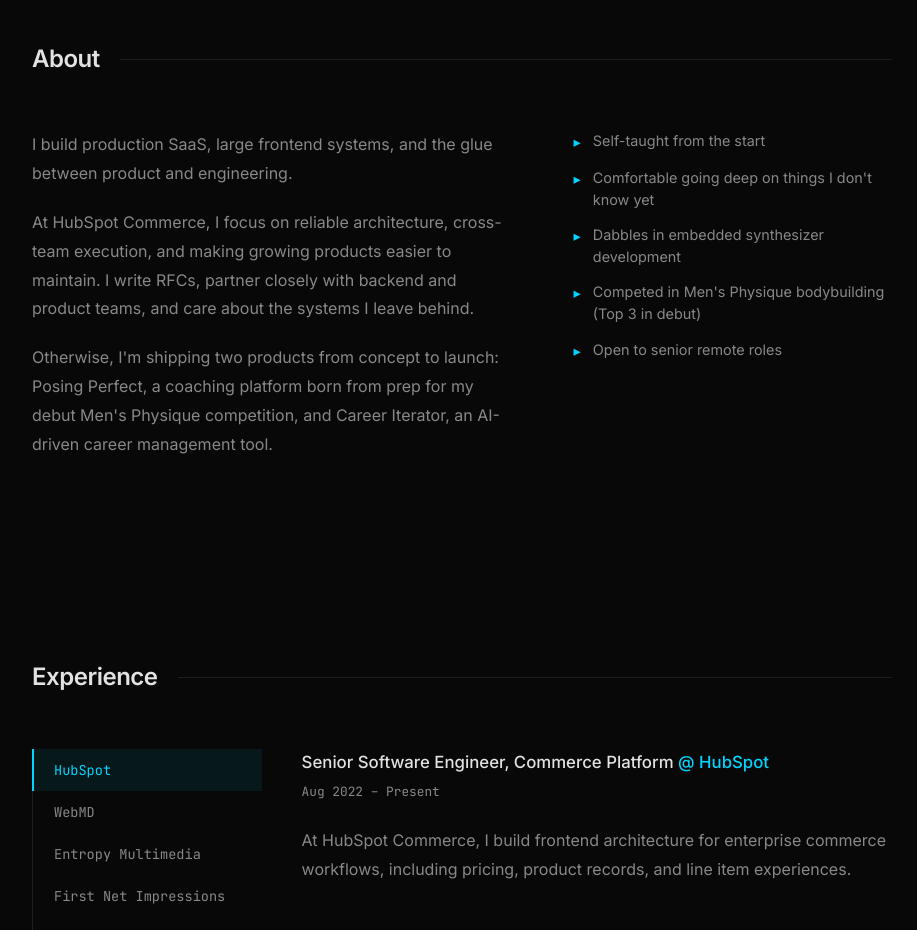
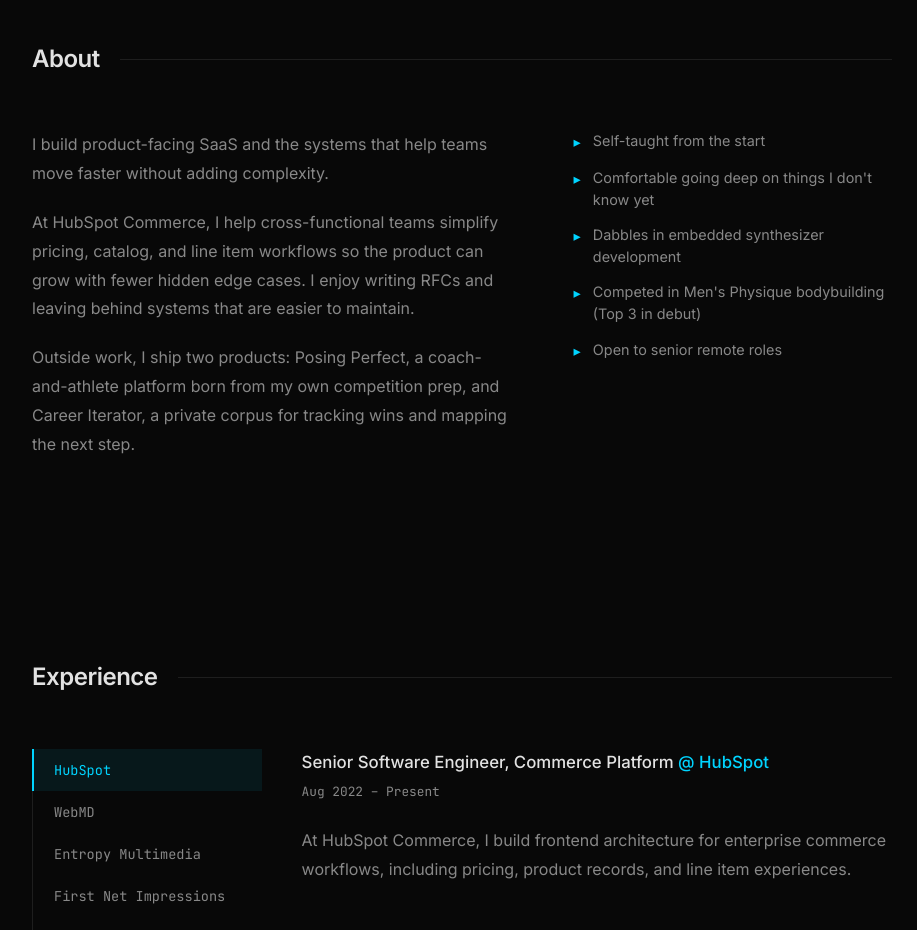
Before and after one commit to idifyable/daytonrjohnson, a Next.js app: page / in a window 1280 px wide. Shown: the part 860-1790 px from the top of the page, without its empty margins (178-1095 px from the left). Built offline with nearby package versions, Linux system fonts and the light colour scheme.

Commit message:
Copy improvements

```diff
--- a/src/app/layout.tsx
+++ b/src/app/layout.tsx
@@ -6,13 +6,14 @@
 export const metadata: Metadata = {
   title: 'Dayton Johnson — Software Engineer',
   description:
-    'Senior Software Engineer specializing in full-stack web development. I take ideas from concept to production.',
+    'Software engineer focused on commerce product systems, pricing workflows, and independent tools for coaches and career growth.',
   icons: {
     apple: '/apple-touch-icon.png',
   },
   openGraph: {
     title: 'Dayton Johnson — Software Engineer',
-    description: 'Senior Software Engineer specializing in full-stack web development.',
+    description:
+      'Software engineer focused on commerce product systems, pricing workflows, and independent tools for coaches and career growth.',
     url: 'https://www.daytonrjohnson.com',
     siteName: 'Dayton Johnson',
     locale: 'en_US',
--- a/src/components/About.tsx
+++ b/src/components/About.tsx
@@ -20,18 +20,18 @@
       <Grid>
         <Bio>
           <p>
-            I build production SaaS, large frontend systems, and the glue between product and
-            engineering.
+            I build product-facing SaaS and the systems that help teams move faster without adding
+            complexity.
           </p>
           <p>
-            At HubSpot Commerce, I focus on reliable architecture, cross-team execution, and making
-            growing products easier to maintain. I write RFCs, partner closely with backend and
-            product teams, and care about the systems I leave behind.
+            At HubSpot Commerce, I help cross-functional teams simplify pricing, catalog, and line
+            item workflows so the product can grow with fewer hidden edge cases. I enjoy writing
+            RFCs and leaving behind systems that are easier to maintain.
           </p>
           <p>
-            Otherwise, I'm shipping two products from concept to launch: Posing Perfect, a coaching
-            platform born from prep for my debut Men's Physique competition, and Career Iterator, an
-            AI-driven career management tool.
+            Outside work, I ship two products: Posing Perfect, a coach-and-athlete platform born
+            from my own competition prep, and Career Iterator, a private corpus for tracking wins
+            and mapping the next step.
           </p>
         </Bio>
         <FactList>
```
